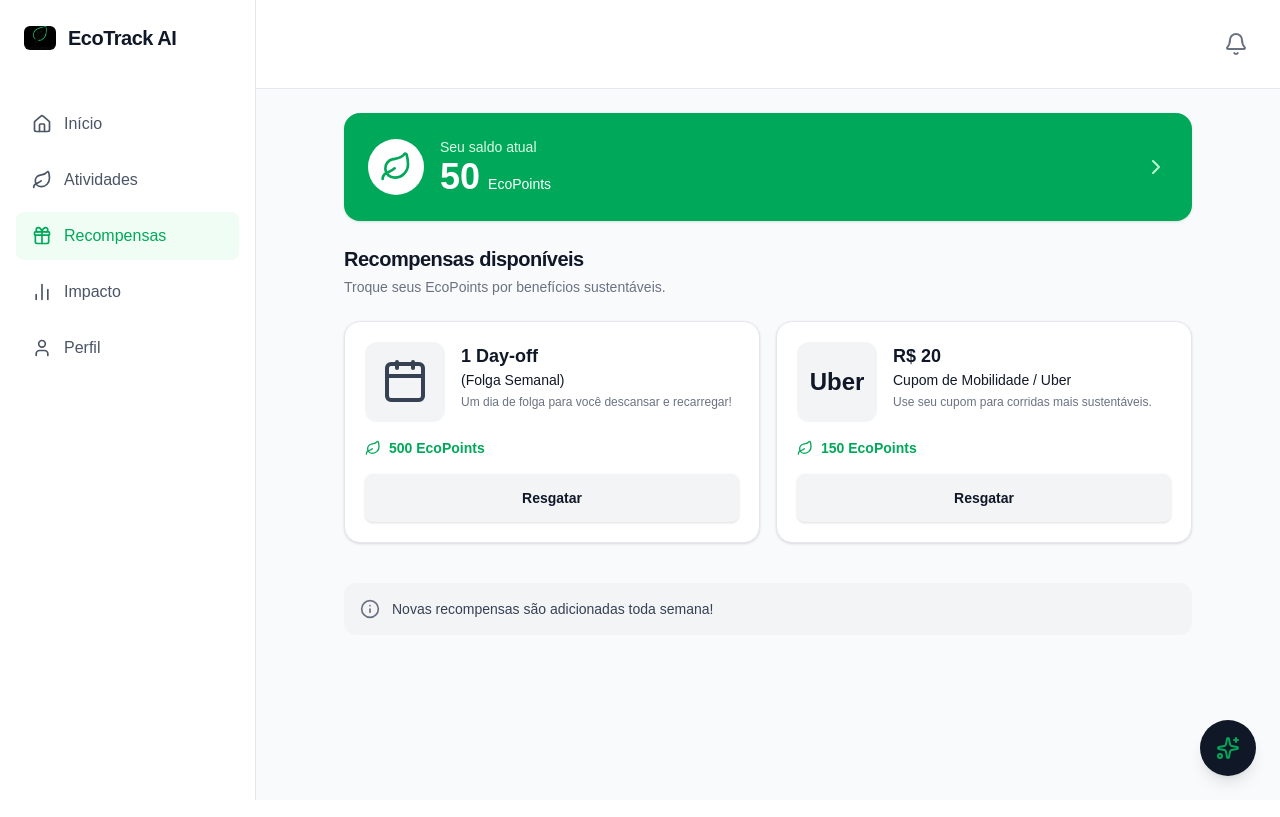
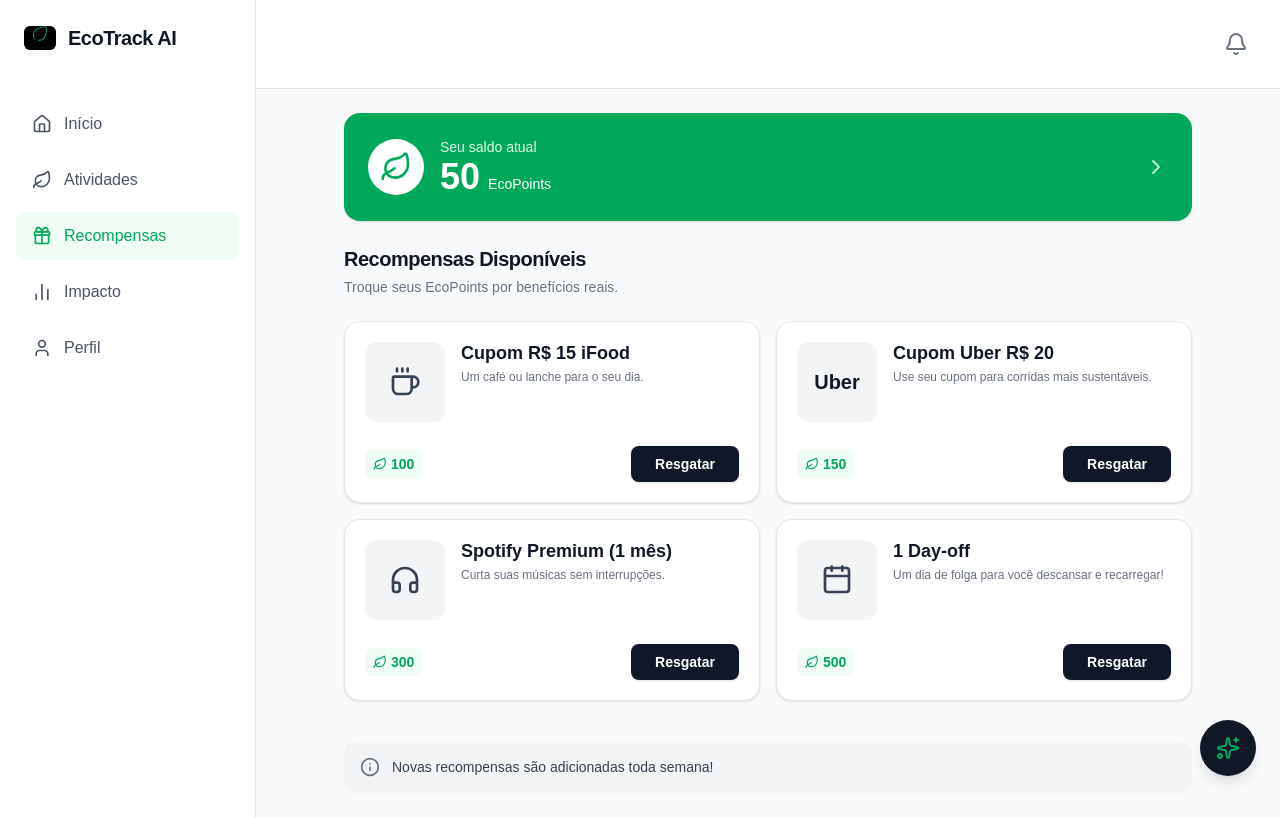
Before and after one commit to willarakaki/ecotrack-frontend, a Next.js app: page /marketplace in a window 1280 px wide. Built offline with nearby package versions, Linux system fonts and the light colour scheme.

Commit message:
feat(rewards): expand marketplace with modal, confetti and redeemed history

```diff
--- a/package.json
+++ b/package.json
@@ -15,6 +15,7 @@
     "@radix-ui/react-slot": "^1.3.3",
     "@tailwindcss/typography": "^0.5.20",
     "axios": "^1.20.0",
+    "canvas-confetti": "^1.9.4",
     "clsx": "^2.1.1",
     "date-fns": "^4.4.0",
     "framer-motion": "^13.4.4",
@@ -31,6 +32,7 @@
     "@testing-library/jest-dom": "^7.0.1",
     "@testing-library/react": "^16.3.3",
     "@testing-library/user-event": "^14.6.7",
+    "@types/canvas-confetti": "^1.9.0",
     "@types/jest": "^30.0.0",
     "@types/node": "^20",
     "@types/react": "^19",
--- a/src/app/(dashboard)/marketplace/page.tsx
+++ b/src/app/(dashboard)/marketplace/page.tsx
@@ -1,25 +1,71 @@
 "use client"
 
-import React from "react"
-import { Leaf, Calendar, Car, Info, ChevronRight } from "lucide-react"
+import React, { useState } from "react"
+import { Leaf, Calendar, Info, ChevronRight, Gift, Coffee, Headphones, CheckCircle, Ticket } from "lucide-react"
 import { useEcoStore } from "@/shared/store/use-eco-store"
 import { Button } from "@/shared/ui/button"
 import { AnimatedNumber } from "@/shared/ui/animated-number"
+import confetti from "canvas-confetti"
 
 export default function MarketplacePage() {
-  const { ecoPoints, redeemReward } = useEcoStore()
+  const { ecoPoints, redeemReward, redeemedRewards } = useEcoStore()
+  const [successModal, setSuccessModal] = useState<string | null>(null)
+  const [errorModal, setErrorModal] = useState<{ needed: number } | null>(null)
 
   const handleRedeem = (cost: number, itemName: string) => {
-    const success = redeemReward(cost)
+    const success = redeemReward(cost, itemName)
     if (success) {
-      alert(`Resgate de ${itemName} realizado com sucesso! Aproveite.`)
+      setSuccessModal(itemName)
+      confetti({
+        particleCount: 100,
+        spread: 70,
+        origin: { y: 0.6 },
+        colors: ['#00a859', '#ffffff', '#ffeb3b']
+      })
     } else {
-      alert(`Saldo insuficiente. Faltam ${cost - ecoPoints} EcoPoints.`)
+      setErrorModal({ needed: cost - ecoPoints })
     }
   }
 
+  const availableRewards = [
+    {
+      id: "ifood",
+      name: "Cupom R$ 15 iFood",
+      desc: "Um café ou lanche para o seu dia.",
+      points: 100,
+      icon: Coffee,
+      label: "R$ 15"
+    },
+    {
+      id: "uber",
+      name: "Cupom Uber R$ 20",
+      desc: "Use seu cupom para corridas mais sustentáveis.",
+      points: 150,
+      icon: null,
+      label: "Uber"
+    },
+    {
+      id: "spotify",
+      name: "Spotify Premium (1 mês)",
+      desc: "Curta suas músicas sem interrupções.",
+      points: 300,
+      icon: Headphones,
+      label: "Música"
+    },
+    {
+      id: "dayoff",
+      name: "1 Day-off",
+      desc: "Um dia de folga para você descansar e recarregar!",
+      points: 500,
+      icon: Calendar,
+      label: "Folga"
+    }
+  ]
+
   return (
-    <div className="flex flex-col gap-6 p-4 md:p-6 w-full max-w-4xl mx-auto">
+    <div className="flex flex-col gap-6 p-4 md:p-6 w-full max-w-4xl mx-auto pb-24 relative">
+
+      {/* Saldo Header */}
       <div className="bg-[#00a859] rounded-2xl p-6 text-white flex items-center justify-between shadow-sm">
         <div className="flex items-center gap-4">
           <div className="bg-white p-3 rounded-full text-[#00a859]">
@@ -36,65 +82,102 @@
         <ChevronRight size={24} className="text-green-200" />
       </div>
 
+      {/* Rewards Grid */}
       <div>
-        <h2 className="text-xl font-bold text-gray-900 tracking-tight">Recompensas disponíveis</h2>
-        <p className="text-sm text-gray-500 mt-1">Troque seus EcoPoints por benefícios sustentáveis.</p>
+        <h2 className="text-xl font-bold text-gray-900 tracking-tight">Recompensas Disponíveis</h2>
+        <p className="text-sm text-gray-500 mt-1">Troque seus EcoPoints por benefícios reais.</p>
       </div>
 
       <div className="grid grid-cols-1 md:grid-cols-2 gap-4">
-        {/* Recompensa 1 */}
-        <div className="bg-white border border-gray-200 rounded-2xl p-5 shadow-sm flex flex-col gap-4">
+        {availableRewards.map((reward) => (
+          <div key={reward.id} className="bg-white border border-gray-200 rounded-2xl p-5 shadow-sm flex flex-col justify-between gap-4">
             <div className="flex gap-4">
-            <div className="bg-gray-100 rounded-xl p-4 flex-shrink-0 flex items-center justify-center">
-              <Calendar size={48} className="text-gray-700" />
+              <div className="bg-gray-100 rounded-xl p-4 flex-shrink-0 flex items-center justify-center text-gray-900 w-[80px] h-[80px]">
+                {reward.icon ? <reward.icon size={32} className="text-gray-700" /> : <span className="font-bold text-xl">{reward.label}</span>}
               </div>
               <div>
-              <h3 className="font-bold text-lg text-gray-900">1 Day-off</h3>
-              <p className="text-sm text-gray-900 font-medium">(Folga Semanal)</p>
-              <p className="text-xs text-gray-500 mt-1 line-clamp-2">Um dia de folga para você descansar e recarregar!</p>
+                <h3 className="font-bold text-lg text-gray-900 leading-tight">{reward.name}</h3>
+                <p className="text-xs text-gray-500 mt-1 line-clamp-2">{reward.desc}</p>
               </div>
             </div>
-          <div className="flex items-center gap-2 text-[#00a859] font-semibold text-sm">
-            <Leaf size={16} />
-            500 EcoPoints
+            <div className="flex items-center justify-between mt-2">
+              <div className="flex items-center gap-1 text-[#00a859] font-bold text-sm bg-green-50 px-2 py-1 rounded-md">
+                <Leaf size={14} />
+                {reward.points}
               </div>
               <Button
-            className="w-full bg-gray-100 text-gray-900 hover:bg-gray-200 font-semibold"
-            onClick={() => handleRedeem(500, "1 Day-off")}
-          >
-            Resgatar
-          </Button>
-        </div>
-
-        {/* Recompensa 2 */}
-        <div className="bg-white border border-gray-200 rounded-2xl p-5 shadow-sm flex flex-col gap-4">
-          <div className="flex gap-4">
-            <div className="bg-gray-100 rounded-xl p-4 flex-shrink-0 flex items-center justify-center font-bold text-2xl text-gray-900 w-[80px] h-[80px]">
-              Uber
-            </div>
-            <div>
-              <h3 className="font-bold text-lg text-gray-900">R$ 20</h3>
-              <p className="text-sm text-gray-900 font-medium">Cupom de Mobilidade / Uber</p>
-              <p className="text-xs text-gray-500 mt-1 line-clamp-2">Use seu cupom para corridas mais sustentáveis.</p>
-            </div>
-          </div>
-          <div className="flex items-center gap-2 text-[#00a859] font-semibold text-sm">
-            <Leaf size={16} />
-            150 EcoPoints
-          </div>
-          <Button
-            className="w-full bg-gray-100 text-gray-900 hover:bg-gray-200 font-semibold"
-            onClick={() => handleRedeem(150, "Cupom Uber R$20")}
+                size="sm"
+                className="bg-gray-900 text-white hover:bg-gray-800 font-semibold rounded-lg px-6"
+                onClick={() => handleRedeem(reward.points, reward.name)}
               >
                 Resgatar
               </Button>
             </div>
           </div>
+        ))}
+      </div>
 
+      {/* Meus Resgates */}
+      {redeemedRewards.length > 0 && (
+        <div className="mt-8 animate-in fade-in slide-in-from-bottom-4 duration-500">
+          <h2 className="text-xl font-bold text-gray-900 tracking-tight flex items-center gap-2">
+            <Gift size={20} className="text-[#00a859]"/> Meus Resgates
+          </h2>
+          <div className="flex flex-col gap-3 mt-4">
+            {redeemedRewards.map((item) => (
+              <div key={item.id} className="bg-white border border-gray-200 rounded-xl p-4 flex items-center justify-between shadow-sm">
+                <div className="flex items-center gap-3">
+                  <div className="bg-gray-100 p-2 rounded-lg text-gray-600">
+                    <Ticket size={20} />
+                  </div>
+                  <div className="flex flex-col">
+                    <span className="font-semibold text-gray-900">{item.name}</span>
+                    <span className="text-xs text-[#00a859] font-medium font-mono">CUPOM-{item.id.slice(-6).toUpperCase()}</span>
+                  </div>
+                </div>
+                <span className="text-xs text-gray-400 font-medium">{item.date}</span>
+              </div>
+            ))}
+          </div>
+        </div>
+      )}
+
+      {/* Info */}
       <div className="bg-gray-100 rounded-xl p-4 flex items-center gap-3 mt-4 text-gray-700 text-sm font-medium">
         <Info size={20} className="text-gray-500 flex-shrink-0" />
         Novas recompensas são adicionadas toda semana!
       </div>
+
+      {/* Modais Customizados */}
+      {successModal && (
+        <div className="fixed inset-0 z-50 flex items-center justify-center bg-black/40 backdrop-blur-sm px-4">
+          <div className="bg-white rounded-3xl p-8 max-w-sm w-full text-center shadow-2xl animate-in zoom-in-95 duration-200">
+            <div className="w-20 h-20 bg-green-50 rounded-full flex items-center justify-center mx-auto mb-4 text-[#00a859]">
+              <CheckCircle size={40} />
+            </div>
+            <h3 className="text-2xl font-bold text-gray-900 mb-2">Sucesso!</h3>
+            <p className="text-gray-600 mb-6">Você resgatou <strong>{successModal}</strong> com sucesso.</p>
+            <Button className="w-full bg-[#00a859] hover:bg-[#00904a] text-white" size="lg" onClick={() => setSuccessModal(null)}>
+              Ver meus cupons
+            </Button>
+          </div>
+        </div>
+      )}
+
+      {errorModal && (
+        <div className="fixed inset-0 z-50 flex items-center justify-center bg-black/40 backdrop-blur-sm px-4">
+          <div className="bg-white rounded-3xl p-8 max-w-sm w-full text-center shadow-2xl animate-in zoom-in-95 duration-200">
+            <div className="w-20 h-20 bg-red-50 rounded-full flex items-center justify-center mx-auto mb-4 text-red-500">
+              <Info size={40} />
+            </div>
+            <h3 className="text-2xl font-bold text-gray-900 mb-2">Saldo Insuficiente</h3>
+            <p className="text-gray-600 mb-6">Faltam <strong>{errorModal.needed} EcoPoints</strong> para este resgate. Continue registrando suas ações sustentáveis!</p>
+            <Button className="w-full bg-gray-900 hover:bg-gray-800 text-white" size="lg" onClick={() => setErrorModal(null)}>
+              Entendido
+            </Button>
+          </div>
+        </div>
+      )}
     </div>
   )
 }
--- a/src/shared/store/use-eco-store.ts
+++ b/src/shared/store/use-eco-store.ts
@@ -1,37 +1,46 @@
 import { create } from "zustand"
 
+export interface RedeemedReward {
+  id: string
+  name: string
+  date: string
+}
+
 interface EcoStore {
-  // Estado
   ecoPoints: number
   individualCarbonSaved: number
   companyCarbonSaved: number
+  redeemedRewards: RedeemedReward[]
 
-  // Ações de Negócio
   addEcoPoints: (points: number, carbon: number) => void
-  redeemReward: (cost: number) => boolean
+  redeemReward: (cost: number, rewardName: string) => boolean
 }
 
 export const useEcoStore = create<EcoStore>((set, get) => ({
-  // Valores Iniciais (Mock baseados no Figma)
   ecoPoints: 50,
   individualCarbonSaved: 24.5,
-  companyCarbonSaved: 1.4, // Toneladas
+  companyCarbonSaved: 1.4,
+  redeemedRewards: [],
 
-  // Lógica Otimista de Adicionar Pontos (Chamado após sucesso no Kafka)
   addEcoPoints: (points, carbon) => set((state) => ({
     ecoPoints: state.ecoPoints + points,
     individualCarbonSaved: Number((state.individualCarbonSaved + carbon).toFixed(2))
   })),
 
-  // Lógica Otimista de Resgate no Marketplace
-  redeemReward: (cost: number) => {
+  redeemReward: (cost: number, rewardName: string) => {
     const currentPoints = get().ecoPoints
 
     if (currentPoints >= cost) {
-      set({ ecoPoints: currentPoints - cost })
-      return true // Resgate com sucesso
+      set({
+        ecoPoints: currentPoints - cost,
+        redeemedRewards: [
+          { id: Date.now().toString(), name: rewardName, date: new Date().toLocaleDateString("pt-BR") },
+          ...get().redeemedRewards
+        ]
+      })
+      return true
     }
 
-    return false // Saldo insuficiente
+    return false
   }
 }))
```
Also changed, not shown: 2 other files (tests, documents, lock files or other folders). Lines whose indentation alone changed are shown as unchanged.
